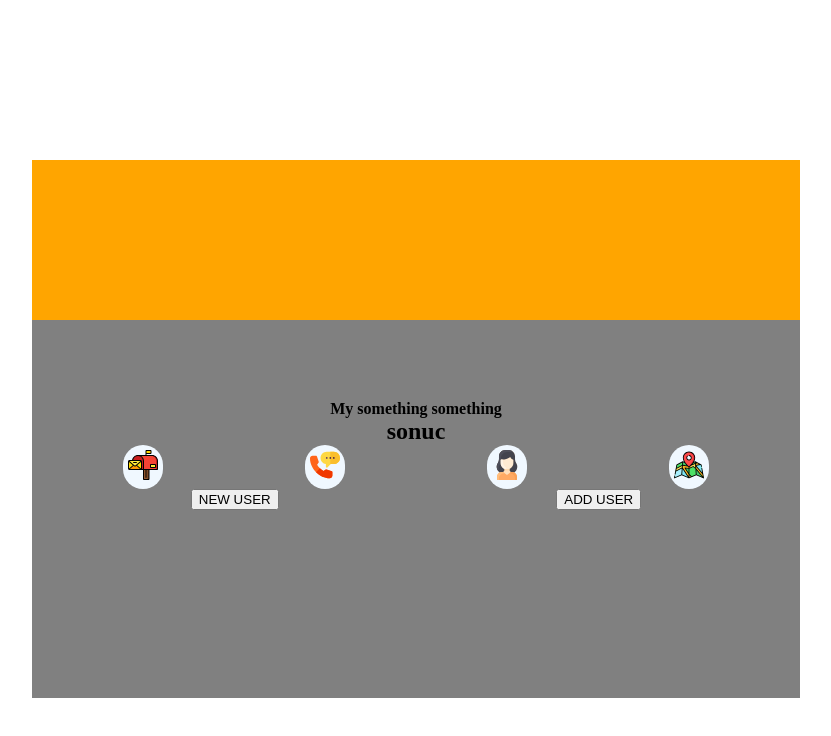
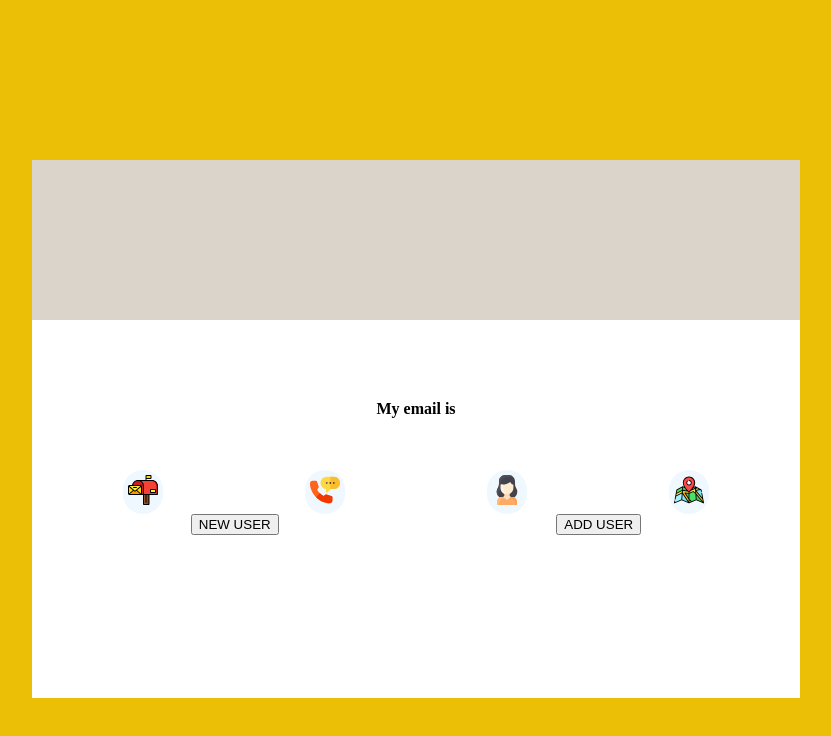
Before and after one commit to Kemal-byte/RandomUserAPI, a React (Vite) app: page / in a window 1280 px wide. Shown: the top 736 px of the page, without its empty margins (224-1055 px from the left). Built offline with nearby package versions, Linux system fonts and the light colour scheme; no server answers.

Commit message:
add user missing

```diff
--- a/src/App.css
+++ b/src/App.css
@@ -20,10 +20,15 @@ img {
   background-color: aquamarine;
   height: 60%;
 }
-
+.property {
+  height: 50px;
+}
+.response {
+  height: 70px;
+}
 .part1 {
   position: relative;
-  background-color: orange;
+  background-color: rgb(218, 212, 202);
   padding: 2rem;
   height: 20%;
 }
@@ -35,7 +40,7 @@ img {
   border-radius: 50%;
 }
 .part2 {
-  background-color: grey;
+  background-color: rgb(255, 255, 255);
   padding: 5rem 20px 10px;
   height: 60%;
 }
--- a/src/App.jsx
+++ b/src/App.jsx
@@ -10,7 +10,7 @@ import woman from "./assets/woman.svg";
 
 function App() {
   const [user, setUser] = useState({});
-  const [show, setShow] = useState("");
+  const [show, setShow] = useState("email");
   const [count, setCount] = useState(0);
 
   useEffect(() => {
@@ -18,51 +18,66 @@ function App() {
       const res = await fetch("https://randomuser.me/api/");
       const data = await res.json();
       let singleUser = data.results[0];
-      // console.log(singleUser);
-      setUser(singleUser);
+
+      let q = [];
+      q.push({
+        name: singleUser.name.first,
+        email: singleUser.email,
+        phone: singleUser.phone,
+        picture: singleUser.picture.large,
+        gender: singleUser.gender,
+        address: singleUser.location.city,
+        age: singleUser.dob.age,
+      });
+
+      setUser(q[0]);
     }
     getData();
   }, [count]);
 
   function handleHover(event) {
-    console.log(event);
-    setShow(event.target.ariaLabel);
-    console.log(typeof show);
-    console.log(show);
+    if (event.target.id) {
+      setShow(event.target.id);
+    }
+    return;
   }
+  useEffect(() => {
+    if (show) {
+      setShow((prev) => prev);
+    }
+  }, [show]);
+  console.log("show value is " + show);
+  //
 
-  console.log(user);
-  const { cell, dob, email, name, phone, picture } = user;
   return (
     <article className="wrapper">
       <div className="container">
         <div className="part1">
-          <img src={picture?.large} alt="" />
+          <img src={user.picture} alt="" />
         </div>
         <div className="part2">
-          <h4 className="property">My something something</h4>
-          <h2 className="data">sonuc {user?.show}</h2>
+          <div className="response">
+            <h4 className="property">
+              {show ? `My ${show} is` : "Hover over to see details"}
+            </h4>
+            <h2 className="data">{user[show]}</h2>
+          </div>
           <div className="hovers">
-            <div
-              className="icon"
-              onMouseEnter={handleHover}
-              id="email"
-              aria-label="email"
-            >
+            <div className="icon" onMouseEnter={handleHover} id="email">
               <img src={mail} alt="" />
             </div>
-            <div className="icon" id="phone">
+            <div className="icon" id="phone" onMouseEnter={handleHover}>
               <img src={phoneicon} alt="" data-label="phone" />
             </div>
 
-            <div className="icon" id="man">
+            <div className="icon" id="name" onMouseEnter={handleHover}>
               <img
                 src={user.gender === "male" ? man : woman}
                 alt=""
                 data-label="man"
               />
             </div>
-            <div className="icon" id="map">
+            <div className="icon" id="address" onMouseEnter={handleHover}>
               <img src={map} alt="" data-label="map" />
             </div>
           </div>
--- a/src/index.css
+++ b/src/index.css
@@ -5,4 +5,8 @@ h2,
 h4 {
   padding: 0;
   margin: 0;
+  box-sizing: border-box;
 }
+body {
+  background-color: rgb(236, 191, 7);
+}
```
